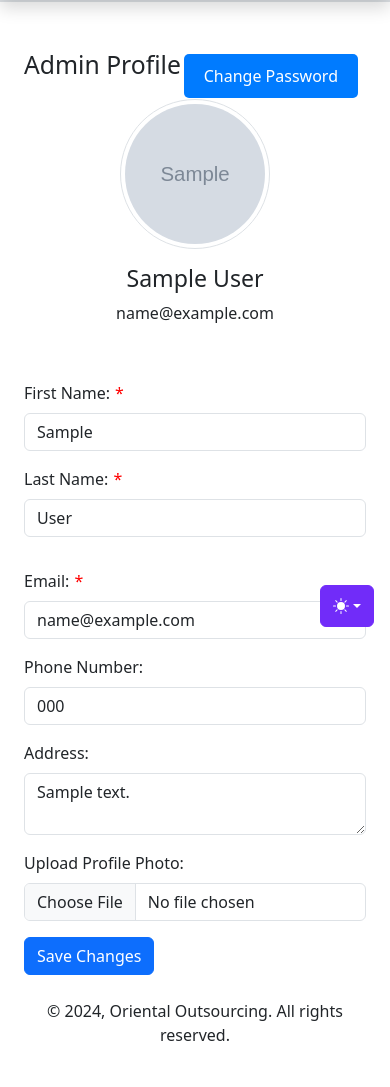
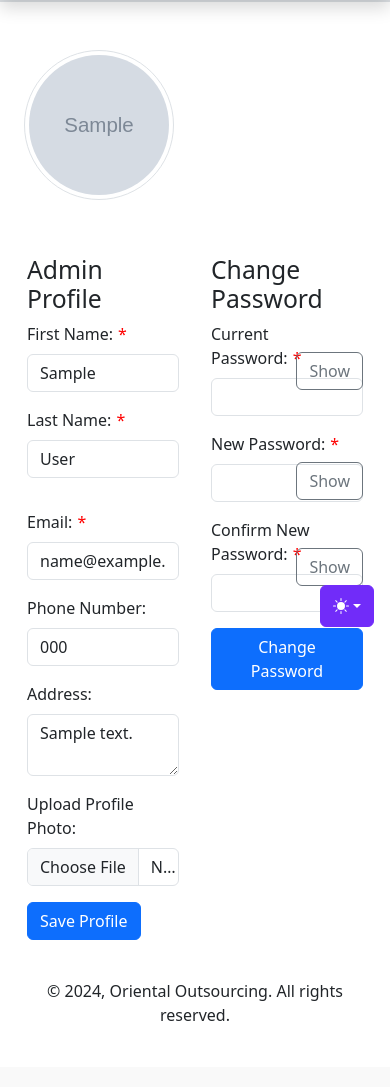
Before and after one commit to DEVANSHDOGRA9/MYPP, a PHP site: page /clonnnneee/Admin/adminprofile.php in a window 390 px wide. Shown: the part 201-1288 px from the top of the page. After the commit the page ends 1222 px from the top, so only its background shows below. Run offline with PHP 8.4, Linux system fonts and the light colour scheme; the visitor is signed in with stand-in values (Sample User, id 1); tables that the repository leaves empty or names only in its code hold one stand-in row (values such as "Sample post"); grey boxes marked "Sample" are stand-in pictures.

Commit message:
ob start implemented on admin pages and some user pages to set without login

```diff
--- a/Admin/adminprofile.php
+++ b/Admin/adminprofile.php
@@ -1,11 +1,14 @@
     <?php
     session_start();
+    ob_start();  // Start output buffering
     $PAGE_TITLE = "Admin Profile";
     include 'adminheader.php';
 
     // include '../config.php';
+    // ob_start();
     if (!isset($_SESSION['admin_id'])) {
-        echo "<script> window.location.href ='adminlogin.php'; </script>";
+        // echo "<script> window.location.href ='adminlogin.php'; </script>";
+        header("Location: adminlogin.php");
         exit();
     }
     if (empty($_SESSION['csrf_token'])) {
@@ -26,39 +29,96 @@
     mysqli_stmt_close($stmt);
     ?>
 
+
+
     <style>
-        .profile-container { display: flex; gap: 20px; flex-wrap: wrap; align-items: flex-start; }
-        .profile-image { flex: 1 1 100%; text-align: center; margin-bottom: 20px; }
-        .profile-image img { border-radius: 50%; width: 150px; height: 150px; object-fit: cover; }
-        .form-container { flex: 1 1 100%; }
-        .skills-section { display: flex; flex-wrap: wrap; gap: 10px; }
-        .form-check { margin-right: 15px; }
-        #responseDiv { margin-top: 20px; padding: 15px; border-radius: 5px; }
-        .success { background-color: #d4edda; color: #155724; border: 1px solid #c3e6cb; }
-        .error { background-color: #f8d7da; color: #721c24; border: 1px solid #f5c6cb; }
-        .required-star { color: red; margin-left: 5px; }
-        .error-message { color: red; font-size: 0.875em; margin-top: 0.25em; }
-        .profile-heading { margin-bottom: 20px; }
-        .change-password-btn { position: absolute; top: 4px; right: 20px; background-color: #007bff; color: #fff; border: none; padding: 10px 20px; border-radius: 5px; cursor: pointer; }
-        .change-password-btn:hover { background-color: #0056b3; }
-        @media (min-width: 576px) { .profile-image img { width: 150px; height: 150px; } }
-        @media (min-width: 768px) { .profile-container { flex-wrap: nowrap; } .profile-image { flex: 0 0 40%; } .form-container { flex: 0 0 60%; } }
+ .error-message {
+    color: red;
+    font-size: 0.875em;
+    margin-top: 0.25em;
+}
+
+.error {
+    color: red;
+    font-size: 0.875em;
+}
+
+.error-container {
+    margin-top: 5px;
+    color: red;
+}
+
+.required-star {
+    color: red;
+    margin-left: 5px;
+}
+
+.profile-and-password-container {
+    display: flex;
+    align-items: flex-start;
+    gap: 20px;
+}
+
+.profile-image-container {
+    flex-shrink: 0;
+    margin-right: 20px;
+    text-align: center;
+}
+
+.content-container {
+    flex-grow: 1;
+}
+
+.profile-form-container, .password-form-container {
+    width: 50%;
+    padding: 15px;
+}
+
+@media (max-width: 768px) {
+    .profile-and-password-container {
+        flex-direction: column;
+    }
+
+    .profile-image-container {
+        position: relative;
+        margin-bottom: 20px;
+    }
+}
+
+.password-field-container {
+    position: relative;
+}
+
+.password-toggle-btn {
+    position: absolute;
+    right: 0px;
+    top: 30px;
+}
+
+#profileImagePreview {
+    height: 150px;
+    width: 150px;
+}
+
+
     </style>
-
-    <div class="container mt-5" style="position: relative;">
-        <button class="change-password-btn" onclick="window.location.href='adminchange_password.php'">Change Password</button>
-        <h2 class="profile-heading">Admin Profile</h2>
-        <form id="profileForm" method="post" enctype="multipart/form-data">
-            <div class="profile-container">
-                <div class="profile-image">
+<div class="container mt-5">
+    <div class="profile-and-password-container d-flex">
+        <!-- Profile Image Container -->
+        <div class="profile-image-container">
             <?php
             $profileImage = $profile_image ? 'uploads/' . htmlspecialchars($profile_image) : 'https://cdn.pixabay.com/photo/2015/10/05/22/37/blank-profile-picture-973460_960_720.png';
             ?>
             <img id="profileImagePreview" src="<?php echo $profileImage; ?>" alt="Profile Image" class="img-thumbnail rounded-circle">
-                    <h3 class="mt-3"><?php echo htmlspecialchars($first_name) . ' ' . htmlspecialchars($last_name); ?></h3>
-                    <p class="mt-2"><?php echo htmlspecialchars($email); ?></p>
         </div>
-                <div class="form-container">
+
+        <!-- Content Container -->
+        <div class="content-container flex-grow-1">
+            <div class="row">
+                <!-- Admin Profile Section -->
+                <div class="col-md-6 profile-form-container pr-3">
+                    <h2 class="profile-heading">Admin Profile</h2>
+                    <form id="profileForm" method="post" enctype="multipart/form-data">
                         <div id="responseDiv" class="d-none"></div>
                         <div class="row mb-3">
                             <div class="col-md-6">
@@ -83,7 +143,6 @@
                         </div>
                         <div class="form-group mb-3">
                             <label for="phone">Phone Number:</label>
-                        <!-- <input type="text" class="form-control" id="phone" name="phone" value="<?php echo htmlspecialchars($phone); ?>"> -->
                             <input type="text" class="form-control" id="phone" name="phone" placeholder="Phone" value="<?php echo htmlspecialchars($phone); ?>" inputmode="numeric">
                             <div id="phone_error" class="error-message"></div>
                         </div>
@@ -98,11 +157,44 @@
                             <input type="hidden" name="current_profile_image" value="<?php echo htmlspecialchars($profile_image); ?>">
                         </div>
                         <input type="hidden" name="csrf_token" value="<?php echo htmlspecialchars($csrf_token); ?>">
-                    <button type="submit" class="btn btn-primary">Save Changes</button>
+                        <button type="submit" class="btn btn-primary">Save Profile</button>
+                    </form>
+                </div>
+
+                <!-- Password Form Container -->
+                <div class="col-md-6 password-form-container pl-3">
+                    <h2 class="password-heading">Change Password</h2>
+                    <div id="message" class="error-container"></div>
+                    <form id="changePasswordForm">
+                        <div class="mb-3 password-field-container">
+                            <label for="current_password" class="form-label">Current Password:<span class="required-star">*</span></label>
+                            <input type="password" class="form-control" id="current_password" name="current_password">
+                            <button type="button" class="btn btn-outline-secondary password-toggle-btn" id="toggleCurrentPassword">Show</button>
+                            <div class="error-container" id="currentPasswordError"></div>
+                        </div>
+                        <div class="mb-3 password-field-container">
+                            <label for="new_password" class="form-label">New Password:<span class="required-star">*</span></label>
+                            <input type="password" class="form-control" id="new_password" name="new_password">
+                            <button type="button" class="btn btn-outline-secondary password-toggle-btn" id="toggleNewPassword">Show</button>
+                            <div class="error-container" id="newPasswordError"></div>
+                        </div>
+                        <div class="mb-3 password-field-container">
+                            <label for="confirm_password" class="form-label">Confirm New Password:<span class="required-star">*</span></label>
+                            <input type="password" class="form-control" id="confirm_password" name="confirm_password">
+                            <button type="button" class="btn btn-outline-secondary password-toggle-btn" id="toggleConfirmPassword">Show</button>
+                            <div class="error-container" id="confirmPasswordError"></div>
+                        </div>
+                        <input type="hidden" name="csrf_token" value="<?php echo htmlspecialchars($csrf_token); ?>">
+                        <button type="submit" class="btn btn-primary">Change Password</button>
+                    </form>
                 </div>
             </div>
-        </form>
         </div>
+    </div>
+</div>
+<?php include_once(__DIR__ . '/adminfooter.php'); ?>
+<?php ob_end_flush();  // End output buffering and send the output to the browser ?>
+
 
     <script>
         $(document).ready(function() {
@@ -189,6 +281,93 @@
                     }
                 });
             });
+
+            $("#changePasswordForm").on("submit", function(event) {
+            event.preventDefault();
+            var valid = true;
+
+            // Clear previous error messages
+            $(".error-container").html("");
+            $("#message").html(""); // Clear previous messages
+
+            // Validate current password
+            var currentPassword = $("#current_password").val().trim();
+            if (!currentPassword) {
+                $("#currentPasswordError").html("Please enter your current password.");
+                valid = false;
+            }
+
+            // Validate new password
+            var newPassword = $("#new_password").val().trim();
+            if (!newPassword) {
+                $("#newPasswordError").html("Please enter a new password.");
+                valid = false;
+            } else if (newPassword.length < 6) {
+                $("#newPasswordError").html("Your password must be at least 6 characters long.");
+                valid = false;
+            }
+
+            // Validate confirm password
+            var confirmPassword = $("#confirm_password").val().trim();
+            if (!confirmPassword) {
+                $("#confirmPasswordError").html("Please confirm your new password.");
+                valid = false;
+            } else if (confirmPassword !== newPassword) {
+                $("#confirmPasswordError").html("Passwords do not match.");
+                valid = false;
+            }
+
+            if (valid) {
+                var formData = $(this).serialize();
+
+                $.ajax({
+                    url: 'adminprocesschange_password.php',
+                    type: 'POST',
+                    data: formData,
+                    success: function(response) {
+                        if (response === 'success') {
+                            $("#message").html('<div class="alert alert-success">Password changed successfully.</div>');
+                            setTimeout(function() {
+                                window.location.href = 'adminprofile.php';
+                            }, 2000); // Redirect after 2 seconds
+                        } else {
+                            $("#message").html('<div class="alert alert-danger">An error occurred: ' + response + '</div>');
+                        }
+                    }
+                });
+            }
+        });
+
+        function togglePasswordVisibility(inputId, buttonId) {
+            var input = document.getElementById(inputId);
+            var button = document.getElementById(buttonId);
+            if (input.type === "password") {
+                input.type = "text";
+                button.textContent = "Hide";
+            } else {
+                input.type = "password";
+                button.textContent = "Show";
+            }
+        }
+
+        $("#toggleCurrentPassword").click(function() {
+            togglePasswordVisibility("current_password", "toggleCurrentPassword");
+        });
+
+        $("#toggleNewPassword").click(function() {
+            togglePasswordVisibility("new_password", "toggleNewPassword");
+        });
+
+        $("#toggleConfirmPassword").click(function() {
+            togglePasswordVisibility("confirm_password", "toggleConfirmPassword");
+        });
+
+
+
+
+
+
+
+
         });
     </script>
-    <?php include_once(__DIR__ . '/adminfooter.php'); ?>
--- a/Admin/customers.php
+++ b/Admin/customers.php
@@ -1,10 +1,12 @@
 <?php
 session_start();
+ob_start();
 $PAGE_TITLE = "Customers";
 include_once(__DIR__ . '/adminheader.php');
 
 if (!isset($_SESSION['admin_id'])) {
-    echo "<script> window.location.href ='adminlogin.php'; </script>";
+    // echo "<script> window.location.href ='adminlogin.php'; </script>";
+    header("Location: adminlogin.php");
     exit();
 }
 $query = "SELECT * FROM users_info";
@@ -45,5 +47,6 @@ if ($result === false) {
     </div>
 <?php
 include_once(__DIR__ . '/adminfooter.php');
+ ob_end_flush();  // End output buffering and send the output to the browser
 
 ?>
--- a/reset_password.php
+++ b/reset_password.php
@@ -3,7 +3,7 @@
 $PAGE_TITLE = "Reset Password";
 include 'header.php'; // Include header at the start of the file
 if (!isset($_SESSION['is_otp_verified']) || $_SESSION['is_otp_verified']!==true) {
-  echo "<script>window.location.href='forgot_password.php';</script>";
+  // echo "<script>window.location.href='forgot_password.php';</script>";
   exit();
 }
 
```
Also changed, not shown: Admin/dashboard.php (+4 -3 lines), Admin/profile.php (added, +250 -0 lines), Admin/profileajax.php (added, +158 -0 lines), change_password.php (+8 -0 lines), login.php (+4 -4 lines), profile.php (+6 -2 lines), Admin/uploads/1723017705-ss3.png (deleted), Admin/uploads/1723045972-latest.jpg (added). Lines whose indentation alone changed are shown as unchanged.
